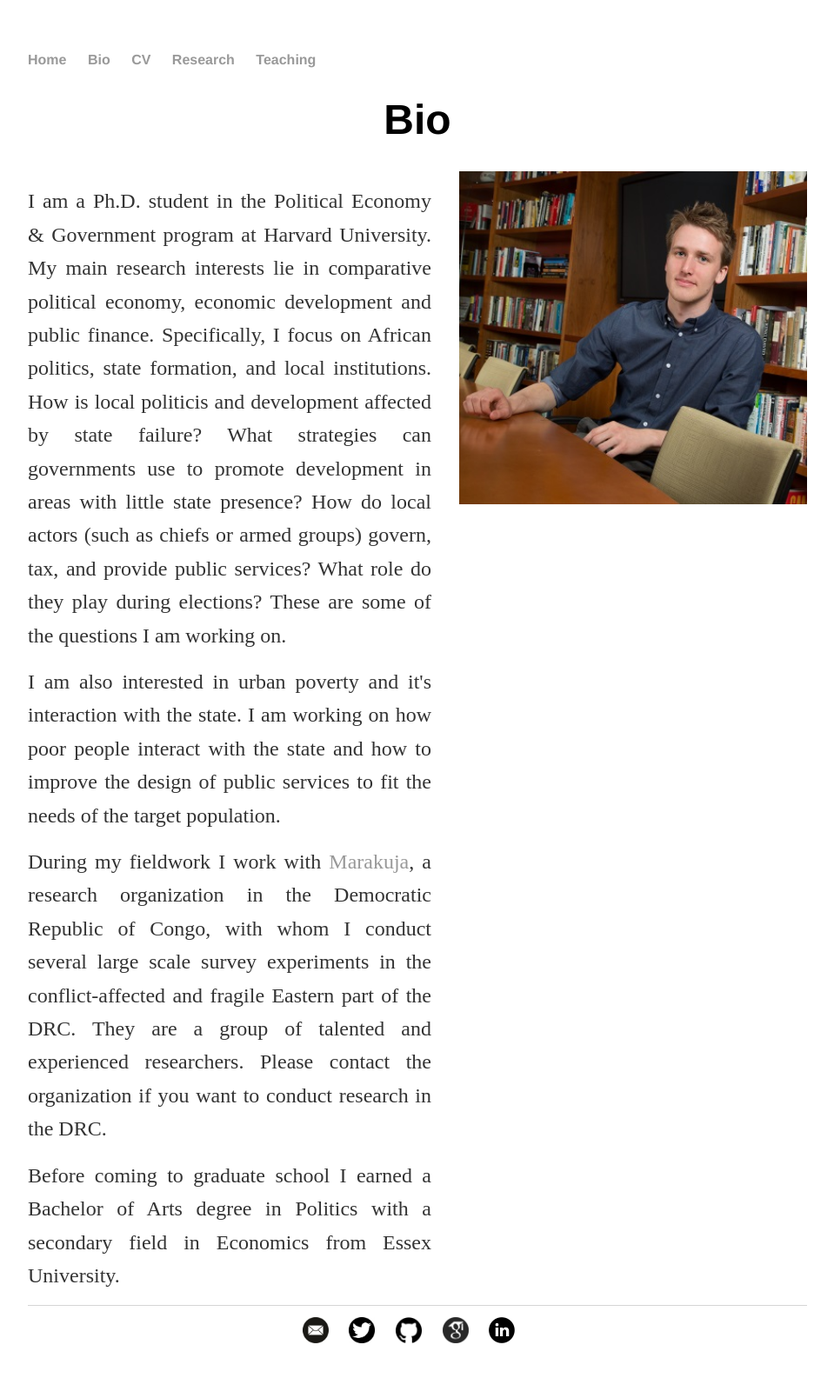
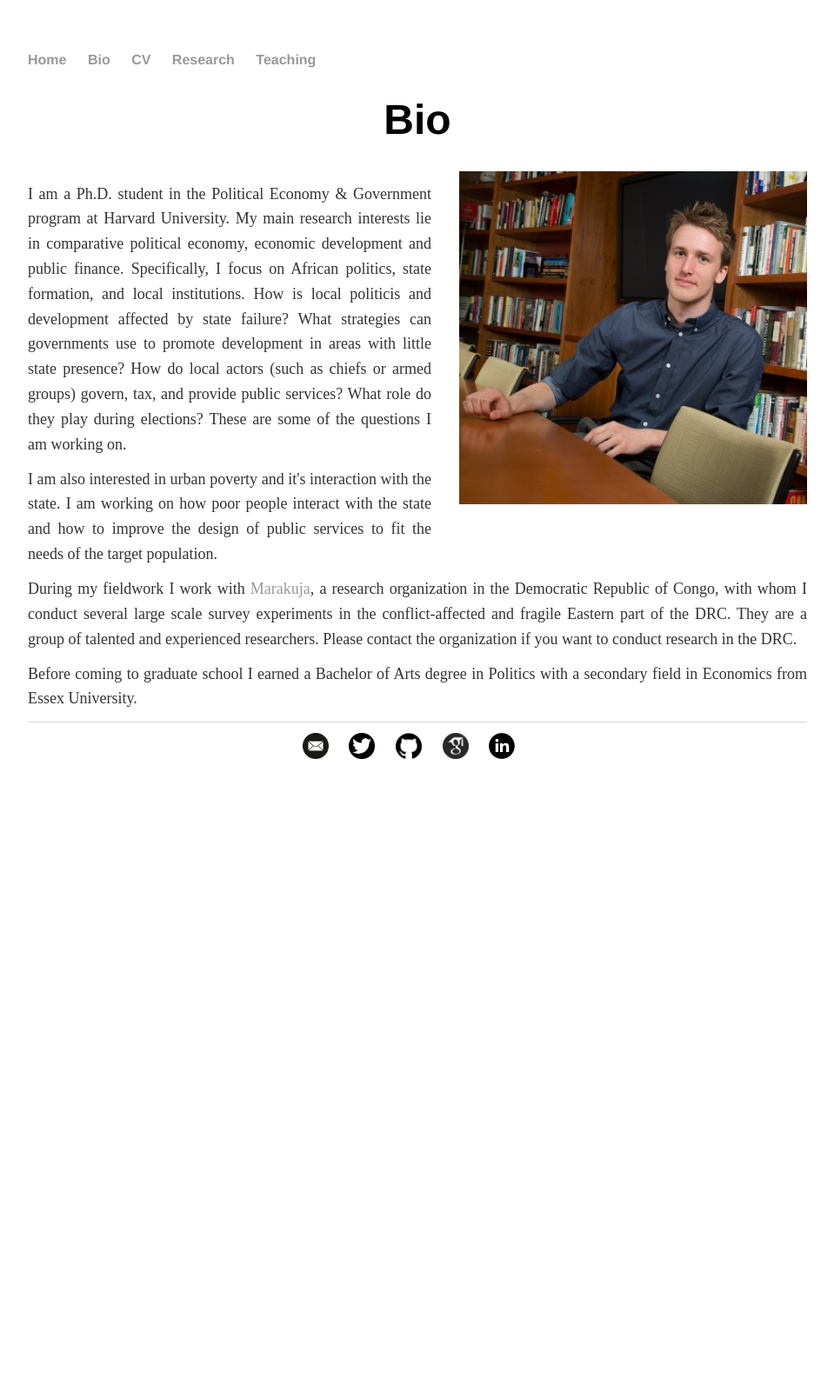
Before and after one commit to soeren-henn/soeren-henn.github.io, a Jekyll site: the page built from bio/index.html, in a window 1280 px wide. Shown: the whole page at 87% size, without its empty margins (160-1119 px from the left). Built offline with Jekyll 4.4.1, drawn with Linux system fonts in a browser that asks for light colours; after the commit the page ends 936 px from its top, so only the background shows below that.

Commit message:
Update main.css

```diff
--- a/css/main.css
+++ b/css/main.css
@@ -33,7 +33,7 @@ h1 {
     font-family:'Helvetica', 'Arial', 'Sans-Serif';
 }
 p {
-    font-size: 1.5em;
+    font-size: 18px;
     line-height: 1.6em;
     color: #333;
     text-align: justify;
@@ -61,8 +61,10 @@ ul.posts li {
     min-width: 400px;
 }
 
-.biotext {
-    column-width: 400px;
+.biotext:before {
+  content: ' ';
+  display: table;
+  width: 200px;
 }
 
 .photo img {
```
